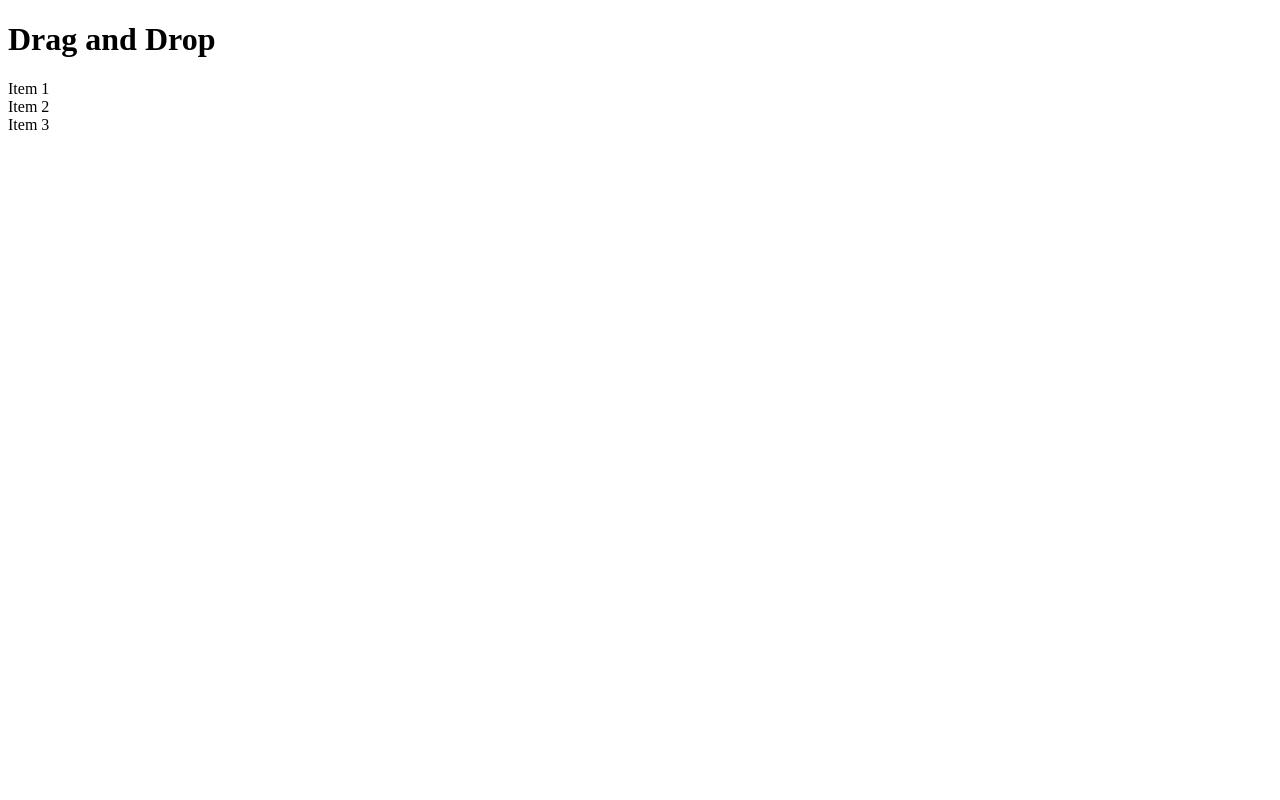
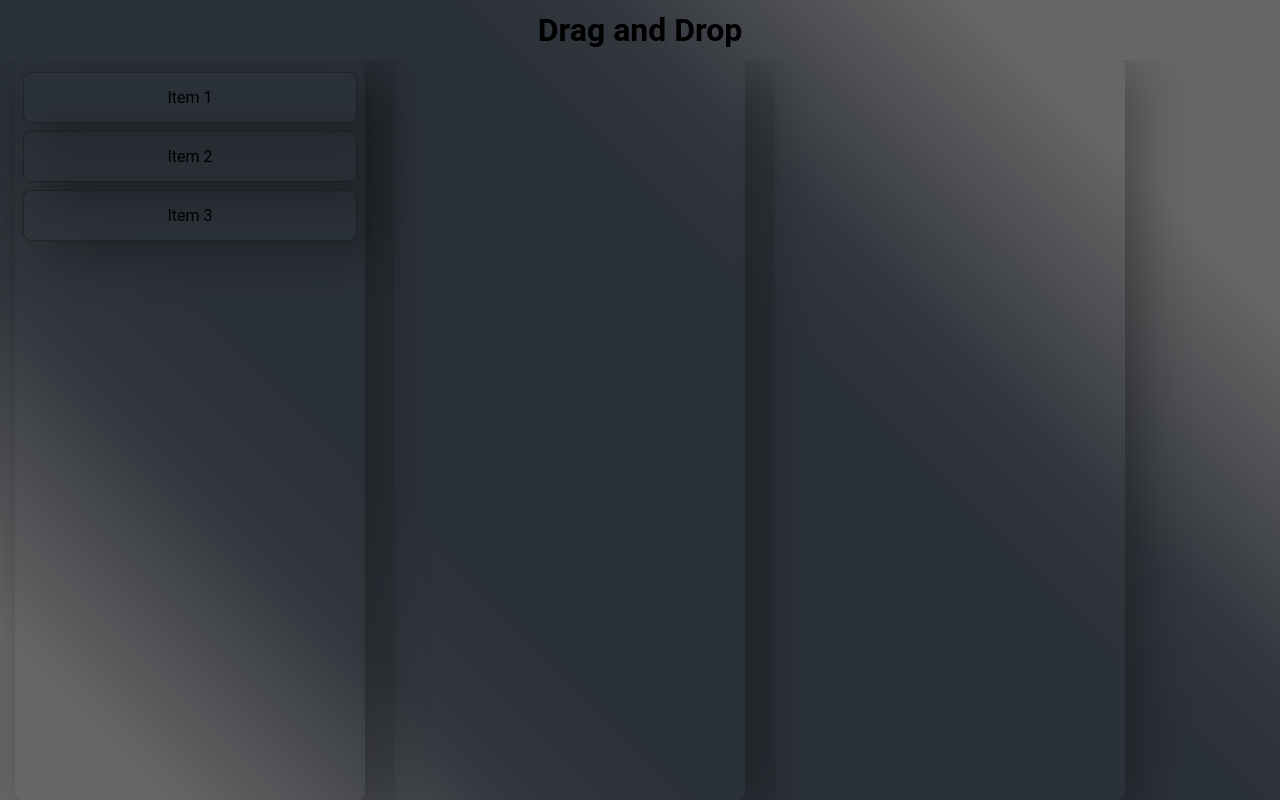
Before and after one commit to devmarcioreis/drag-and-drop, a plain HTML site: page index.html in a window 1280 px wide. Drawn offline with Linux system fonts and the light colour scheme.

Commit message:
estilizando css

```diff
--- a/styles.css
+++ b/styles.css
@@ -1 +1,52 @@
 @charset "UTF-8";
+
+* {
+    margin: 0;
+    padding: 0;
+    box-sizing: border-box;
+}
+body {
+    background: linear-gradient(45deg,  #4c4c4c 0%,#666666 0%,#666666 0%,#666666 4%,#666666 4%,#666666 8%,#666666 8%,#32363d 25%,#32363d 25%,#2b3138 34%,#2b3138 36%,#2b3138 39%,#2b3138 45%,#2b3138 60%,#32363d 67%,#666666 85%,#666666 89%,#666666 89%,#666666 98%,#666666 100%,#403f45 100%,#1c1c1c 100%,#131313 100%,#525151 100%);
+    font-family: 'Roboto', Arial, Helvetica, sans-serif;
+}
+.app {
+    display: flex;
+    flex-flow: column;
+    height: 100vh;
+    width: 100vw;
+}
+header {
+    display: flex;
+    justify-content: center;
+    align-items: center;
+    height: 60px;
+}
+.lists {
+    display: flex;
+    flex: 1;
+    width: 100%;
+    overflow-x: scroll;
+}
+.list {
+    display: flex;
+    flex-flow: column;
+    flex: 1;
+    width: 100%;
+    min-width: 250px;
+    max-width: 350px;
+    height: 100%;
+    min-height: 150px;
+    box-shadow: 15px 12px 50px rgba(0, 0, 0, 0.3);
+    border-radius: .5rem;
+    margin: 0 15px;
+    padding: 8px;
+    transition: all .2s linear;
+}
+.list-item {
+    box-shadow: 15px 12px 50px rgba(0, 0, 0, 0.3);
+    border: 1px solid #1313137a;
+    border-radius: .5rem;
+    padding: 15px 20px;
+    text-align: center;
+    margin: 4px 0px;
+}
```
